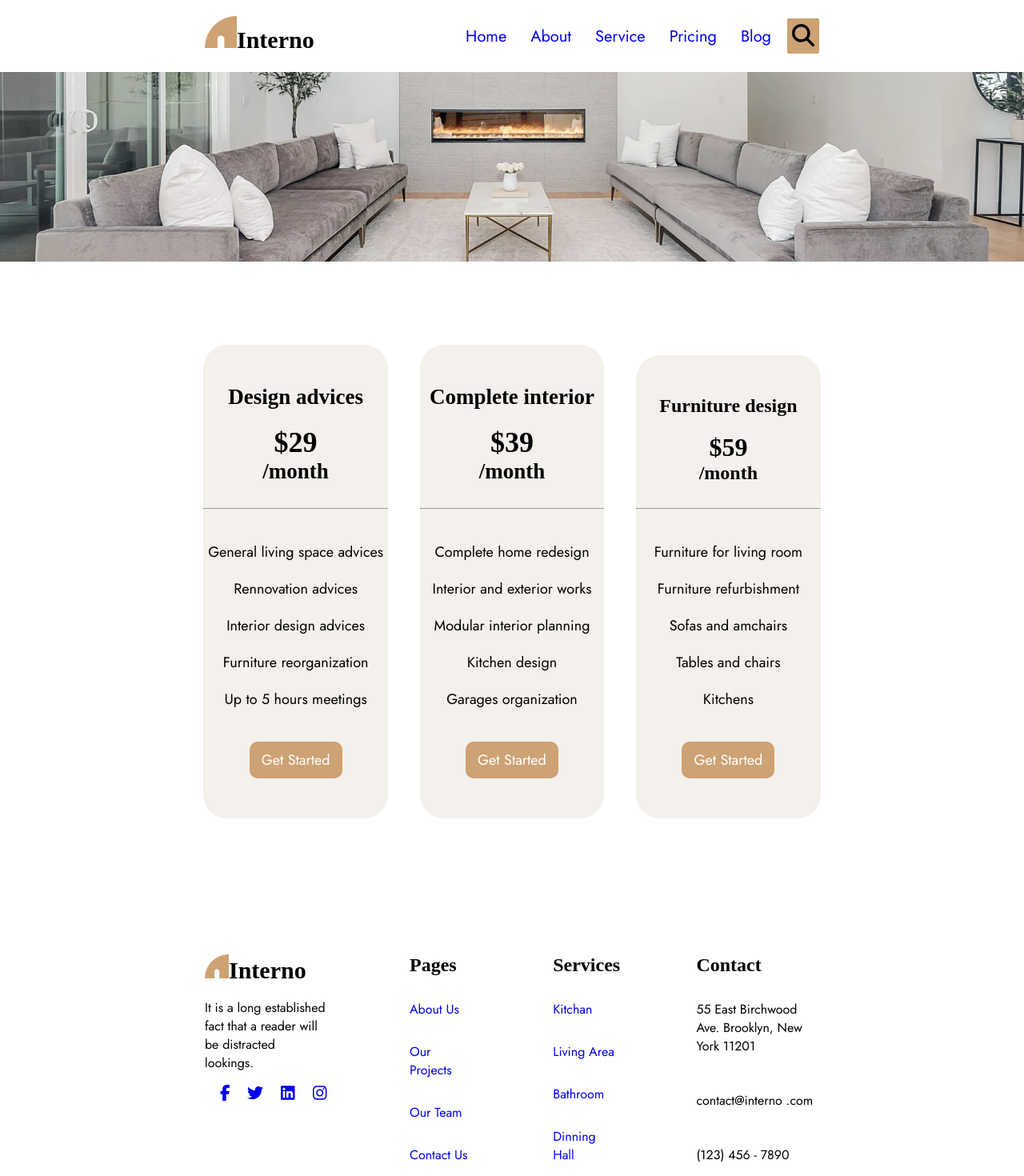
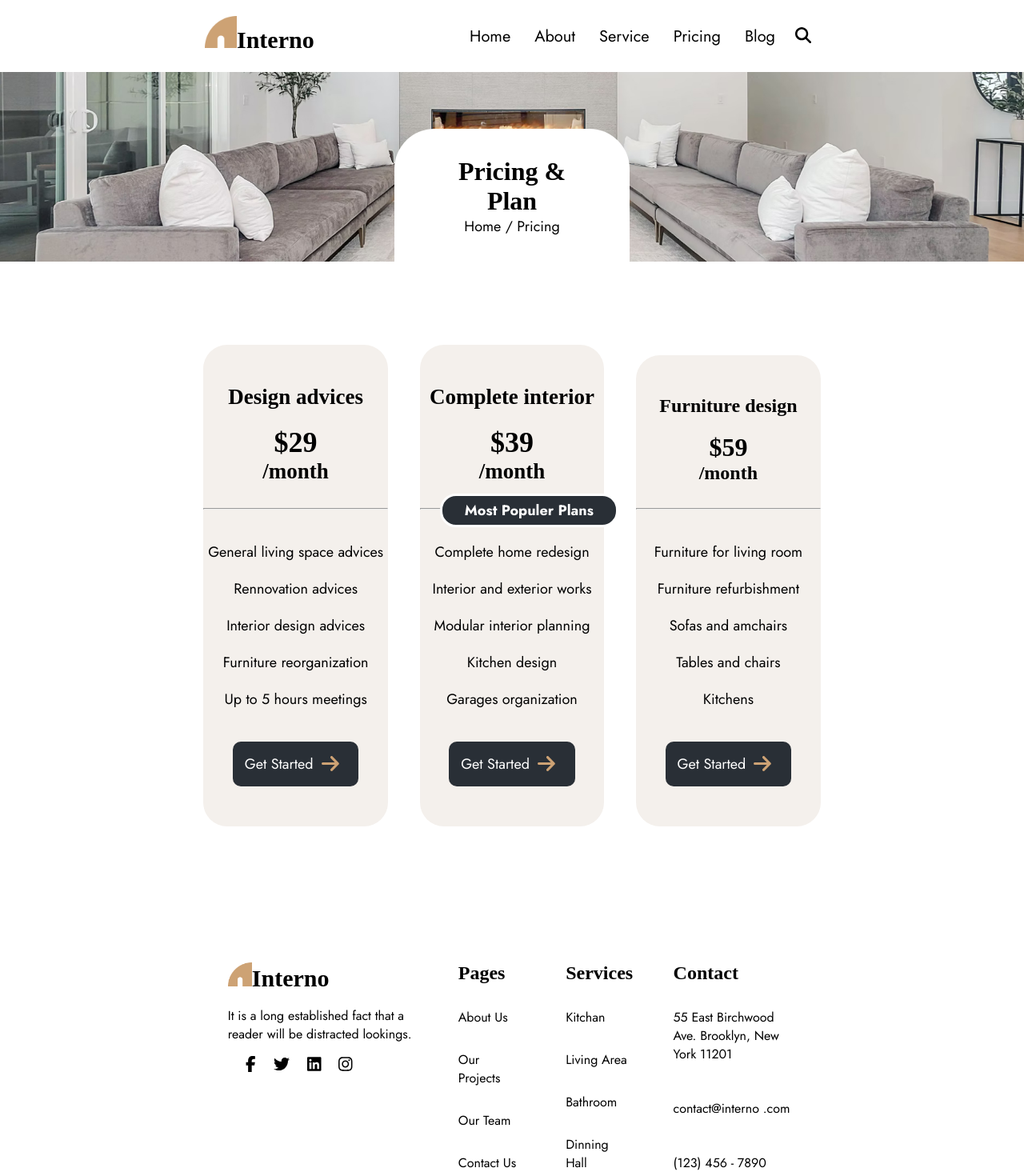
Before and after one commit to tinluong1612/Tin_Interior, a React (Vite) app: page /pricing in a window 1280 px wide. Shown: the top 1470 px of the page at 80% size. Built offline with nearby package versions, Linux system fonts and the light colour scheme.

Commit message:
fix all 6/11

```diff
--- a/src/components/layout/footer/footer.css
+++ b/src/components/layout/footer/footer.css
@@ -7,15 +7,19 @@
     box-sizing: border-box;
 }
 
-.col-10 {
+.w-10 {
     width: 10%;
 }
 
-.col-20 {
+.w-30 {
+    width: 30%;
+}
+
+.w-20 {
     width: 20%;
 }
 
-.col-60 {
+.w-60 {
     width: 60%;
 }
 
@@ -30,7 +34,7 @@
 
 .main {
     display: flex;
-    justify-content: space-between;
+    justify-content: space-around;
     margin-top: 20px;
 }
 
@@ -51,7 +55,20 @@
     margin: 15px 0;
 }
 
+.page-content h2{
+
+}
+
+.page-content a{
+    color: #000;
+}
+
+.page-content a:hover{
+    color: #CDA274;
+}
+
 .icon-social {
+    color: #000;
     font-size: 20px;
     margin: 0 11px;
 }
--- a/src/components/layout/footer/footer.jsx
+++ b/src/components/layout/footer/footer.jsx
@@ -7,9 +7,9 @@ import { faFacebookF, faInstagram, faLinkedin, faTwitter } from '@fortawesome/fr
 
 function Footer() {
     return <div>
-        <div className="col-60 footer">
+        <div className="w-60 footer">
             <div className="main">
-                <div className="col-20 sub-content">
+                <div className="w-30 sub-content">
                     <div className="logo">
                         <img src={`assets/img/Logo.png`} width="30px" height="30px" alt="" />
                         <div className="name">Interno</div>
@@ -34,7 +34,7 @@ function Footer() {
                     </div>
                 </div>
                 {/* Pages */}
-                <div className="col-10 page-content">
+                <div className="w-10 page-content">
                     <h2>Pages</h2>
                     <a href="#" className="info">
                         About Us
@@ -53,7 +53,7 @@ function Footer() {
                     </a>
                 </div>
                 {/* Services */}
-                <div className="col-10 page-content">
+                <div className="w-10 page-content">
                     <h2>Services</h2>
                     <a href="#" className="info">
                         Kitchan
@@ -72,7 +72,7 @@ function Footer() {
                     </a>
                 </div>
                 {/* Contact */}
-                <div className="col-20 page-contact">
+                <div className="w-20 page-contact">
                     <h2>Contact</h2>
                     <p className="info">55 East Birchwood Ave. Brooklyn, New York 11201</p>
                     <p className="mgtd-45 info">contact@interno
--- a/src/components/layout/header/header.css
+++ b/src/components/layout/header/header.css
@@ -47,40 +47,18 @@
 }
 
 .menubar-item a{
+    color: #000;
     text-decoration: none;
 }
 
-.search-box{
-    background:black;
-    width: 40px;
-    height: 44px;
-    overflow: hidden;
-    position: relative;
-    border-radius: 4px;
-    margin-left: 5px;
-    transition: all 0.5s ease;
-}
-
-.search-box_input{
-    width: 100%;
-    height: 100%;
-    padding: 10px 30px 10px 10px ;
-    font-size: 18px;
-}
-
 .menubar .search-box_btn{
-    position: absolute;
     right: 0;
     top: 0;
     width: 40px;
     height: 45px;
-    font-size: 28px;
+    font-size: 20px;
     border: none;
-    background: #cda274;
-}
-
-.search-box_open{
-    width: 300px;
+    background: #fff;
 }
 
 /* RESPONSIVE */
--- a/src/components/layout/header/header.jsx
+++ b/src/components/layout/header/header.jsx
@@ -28,7 +28,6 @@ function Header() {
                     <a href="/Blog">Blog</a>
                 </ul>
                 <div className="search-box">
-                    <input className="search-box_input" type="text" />
                     <button className="search-box_btn">
                     <FontAwesomeIcon icon={faSearch} />
                     </button>
--- a/src/pages/aboutPage/about.css
+++ b/src/pages/aboutPage/about.css
@@ -178,6 +178,11 @@
     padding: 0 10px;
 }
 
+.info-mail input{
+    border: none;
+    border-bottom: 2px solid;
+}
+
 /* RESPONSIVE */
 
 /* MOBILE: WIDTH < 740px */
--- a/src/pages/blogPage/blog.css
+++ b/src/pages/blogPage/blog.css
@@ -17,6 +17,10 @@
 
 .fz-18{
     font-size: 18px;
+}
+
+.fz-16{
+    font-size: 16px;
 }
 
 .f{
@@ -70,6 +74,10 @@
     padding: 100px 0;
 }
 
+.image-blog{
+    width: 100%;
+}
+
 .heading-blog{
     text-align: center;
 }
@@ -81,8 +89,9 @@
 
 .item-blog{
     width: 290px;
-    padding: 20px 30px 30px;
-    margin: 15px 15px;
+    padding: 20px 15px 30px;
+    margin: 15px 10px;
+    /* margin: 0 0; */
     border: solid 2px #F4F0EC;
     border-radius: 10%;
 }
--- a/src/pages/homePage/home.css
+++ b/src/pages/homePage/home.css
@@ -124,10 +124,11 @@
 }
 
 .sub-content-about {
-    padding: 15px 45px;
+    padding-top: 20px;
 }
 
 .sub-content-about h1 {
+    padding-right: 80px;
     padding-bottom: 30px;
 }
 
@@ -395,7 +396,7 @@
 
 .blog-date p{
     font-family: Jost;
-    font-size: 18px;
+    font-size: 16px;
 
 }
 
--- a/src/pages/homePage/home.jsx
+++ b/src/pages/homePage/home.jsx
@@ -105,7 +105,7 @@ function Home() {
             </div>
             {/* <i className="phone-icon bx bx-phone" /> */}
             <div className="number">
-              <p className="phone-number">0813 300 435</p>
+              <p className="phone-number">012345678</p>
               <p>Call Us Anytime</p>
             </div>
           </div>
--- a/src/pages/pricingPage/pricing.css
+++ b/src/pages/pricingPage/pricing.css
@@ -20,6 +20,26 @@
 }
 
 /* Price */
+.banner{
+    width: 100%;
+    position: relative;
+}
+
+.banner-text{
+    left: 0;
+    right: 0;
+    width: 23%;
+    margin: 0 auto;
+    background: #fff;
+    position: absolute;
+    bottom: 0;
+    text-align: center;
+    padding: 35px 50px;
+    border-top-left-radius: 50px;
+    border-top-right-radius: 50px;
+}
+
+
 .all-price{
     text-align: center;
     padding: 100px 0;
@@ -34,10 +54,6 @@
     border-radius: 30px;
 }
 
-.item-price:hover{
-    filter: brightness(90%);
-}
-
 .header-price{
     padding-bottom: 30px;
 }
@@ -50,6 +66,21 @@
     display: inline-flex;
 }
 
+.line-price{
+    position: relative;
+}
+
+.item-price h4{
+    position: absolute;
+    color: #fff;
+    background: #292F36;
+    margin-top: -20px !important;
+    border: solid;
+    border-radius: 20px;
+    padding: 5px 28px;
+    margin: 0 25px;
+}
+
 .body-price p{
     padding: 10px 0;
 }
@@ -59,7 +90,7 @@
 }
 
 .get-pricing{
-    background: #CDA274;
+    background: #292F36;
     color: #fff;
     border: none;
     display: inline-flex;
@@ -80,6 +111,10 @@
         width: 90%;
         margin: 20px 0;
     }
+
+    .item-price h4{
+        margin: 0 117px;
+    }
 }
 
 /* TABLET: WIDTH >= 740px and WIDTH < 1024px */
--- a/src/pages/pricingPage/pricing.jsx
+++ b/src/pages/pricingPage/pricing.jsx
@@ -1,4 +1,6 @@
 import "./pricing.css"
+import { FontAwesomeIcon } from '@fortawesome/react-fontawesome';
+import { faArrowRight, faPhone, faChevronRight } from '@fortawesome/free-solid-svg-icons'
 
 function Pricing() {
     return <div>
@@ -10,6 +12,12 @@ function Pricing() {
                     width="100%"
                     alt=""
                 />
+
+                <div className="banner-text">
+                    <h1>Pricing & Plan</h1>
+                    <p className="f fz-18">Home / Pricing</p>
+                </div>
+
             </div>
             {/* Price */}
             <div className="all-price">
@@ -33,7 +41,11 @@ function Pricing() {
                         <button className="f fz-18 get-pricing">
                             Get Started
                             {/* icon */}
-                            <i className="bx bx-right-arrow-alt" />
+                            {/* icon mui ten */}
+                            <div className="arrow">
+                                <FontAwesomeIcon icon={faArrowRight} />
+                            </div>
+                            {/* <i className="bx bx-right-arrow-alt" /> */}
                         </button>
                     </div>
                 </div>
@@ -45,6 +57,7 @@ function Pricing() {
                         <h2>/month</h2>
                     </div>
                     <hr className="line-price" />
+                    <h4 className="f fz-18">Most Populer Plans</h4>
                     <div className="f fz-18 body-price">
                         <div className="content-price">
                             <p>Complete home redesign</p>
@@ -57,7 +70,11 @@ function Pricing() {
                         <button className="f fz-18 get-pricing">
                             Get Started
                             {/* icon */}
-                            <i className="bx bx-right-arrow-alt" />
+                            {/* icon mui ten */}
+                            <div className="arrow">
+                                <FontAwesomeIcon icon={faArrowRight} />
+                            </div>
+                            {/* <i className="bx bx-right-arrow-alt" /> */}
                         </button>
                     </div>
                 </div>
@@ -81,7 +98,11 @@ function Pricing() {
                         <button className="f fz-18 get-pricing">
                             Get Started
                             {/* icon */}
-                            <i className="bx bx-right-arrow-alt" />
+                            {/* icon mui ten */}
+                            <div className="arrow">
+                                <FontAwesomeIcon icon={faArrowRight} />
+                            </div>
+                            {/* <i className="bx bx-right-arrow-alt" /> */}
                         </button>
                     </div>
                 </div>
```
